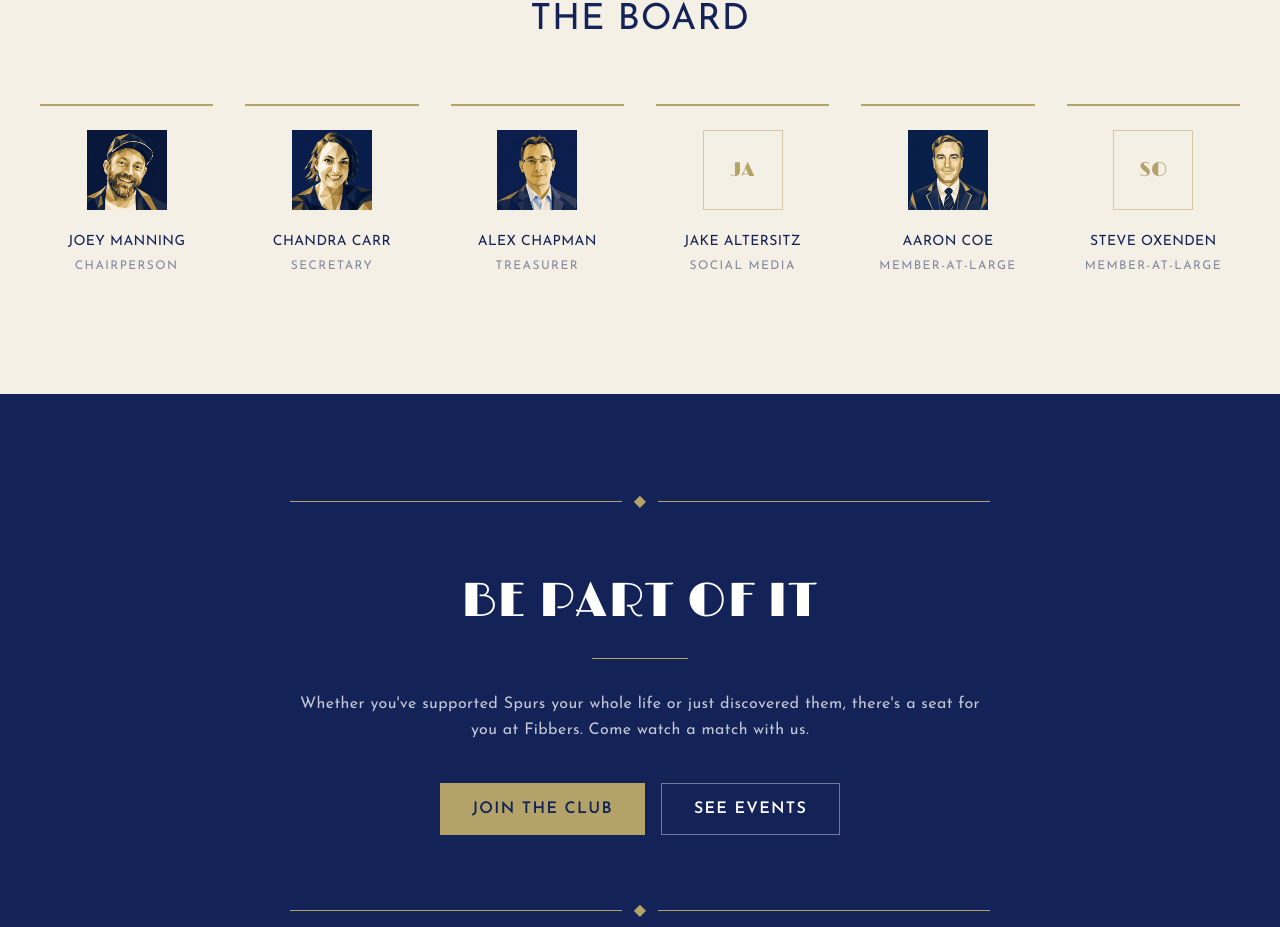
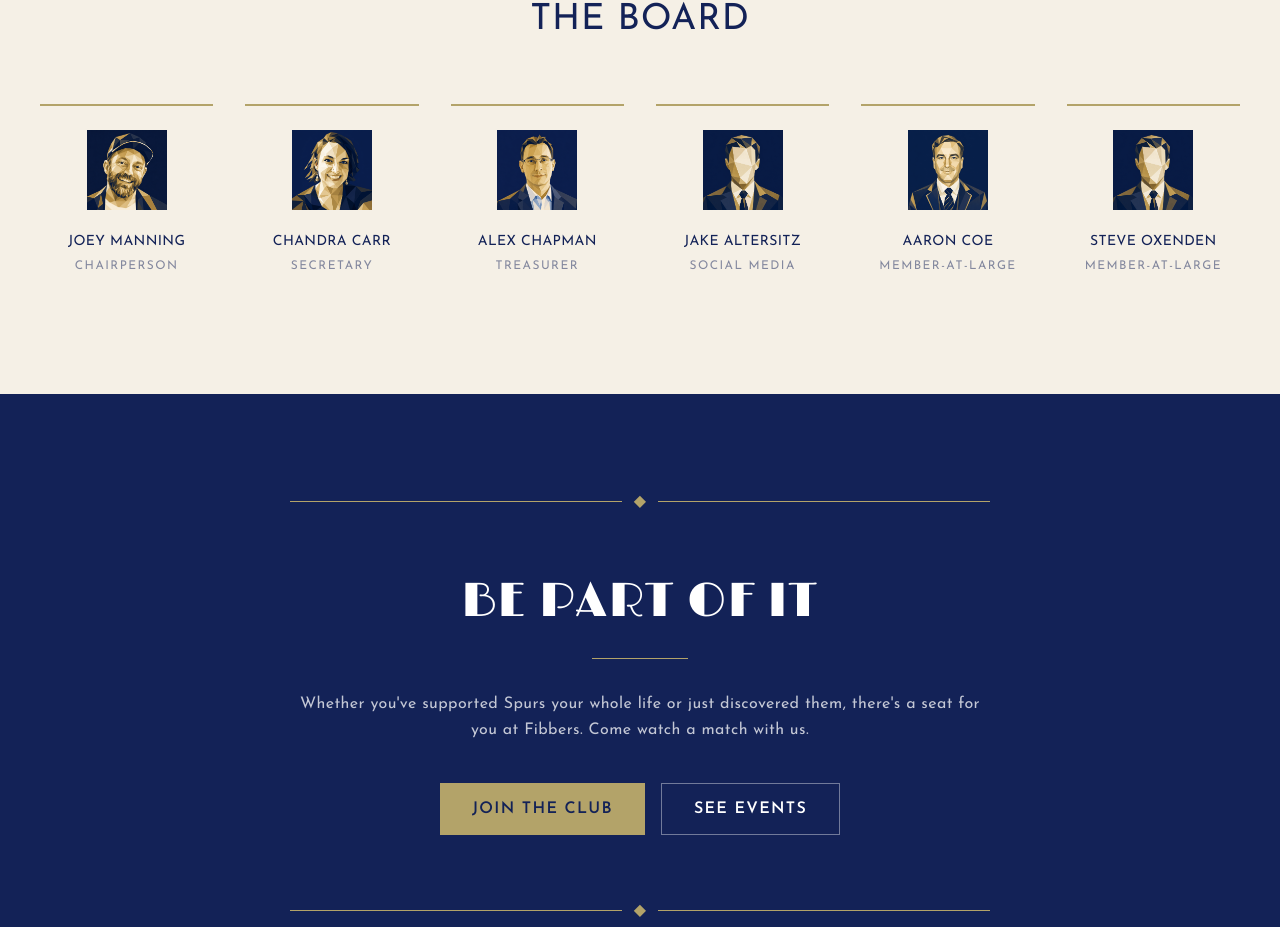
Before and after one commit to WhiteRabbit-glitch/arizonaspurs-website, a Next.js app: page /about in a window 1280 px wide. Shown: the part 2855-3782 px from the top of the page. Built offline with nearby package versions, Linux system fonts and the light colour scheme; no server answers.

Commit message:
Use placeholder portrait for Jake and Steve until photos are ready
Co-Authored-By: Claude Sonnet 4.6 <noreply@anthropic.com>

```diff
--- a/src/components/sections/Officers.tsx
+++ b/src/components/sections/Officers.tsx
@@ -8,9 +8,9 @@ const officers = [
   { name: "Joey Manning",   role: "Chairperson",     imageUrl: "/images/officers/joey-manning.png" },
   { name: "Chandra Carr",   role: "Secretary",       imageUrl: "/images/officers/chandra-carr.png" },
   { name: "Alex Chapman",   role: "Treasurer",       imageUrl: "/images/officers/alex-chapman.png" },
-  { name: "Jake Altersitz", role: "Social Media",    imageUrl: "" },
+  { name: "Jake Altersitz", role: "Social Media",    imageUrl: "/images/officers/placeholder.png" },
   { name: "Aaron Coe",      role: "Member-at-Large", imageUrl: "/images/officers/aaron-coe.png" },
-  { name: "Steve Oxenden",  role: "Member-at-Large", imageUrl: "" },
+  { name: "Steve Oxenden",  role: "Member-at-Large", imageUrl: "/images/officers/placeholder.png" },
 ];
 
 export default function Officers() {
```
Also changed, not shown: public/images/officers/placeholder.png (added).
